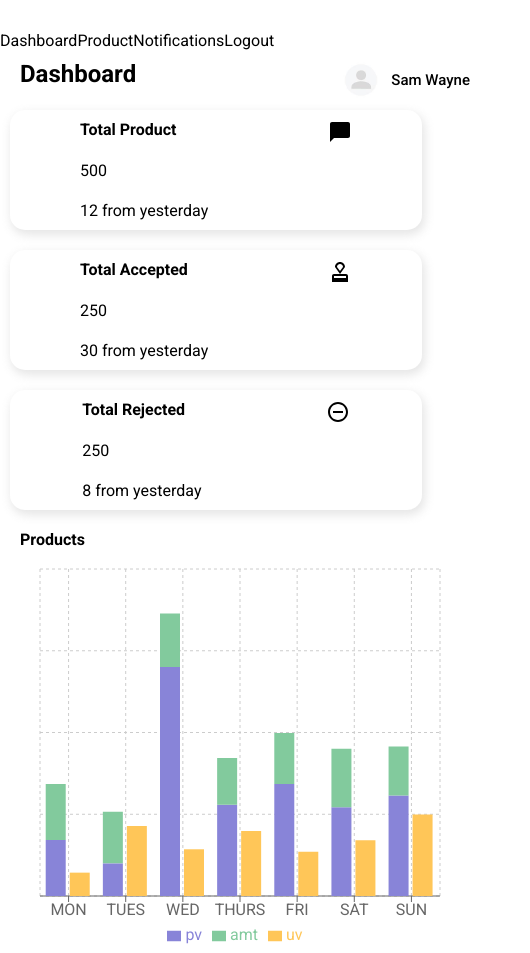
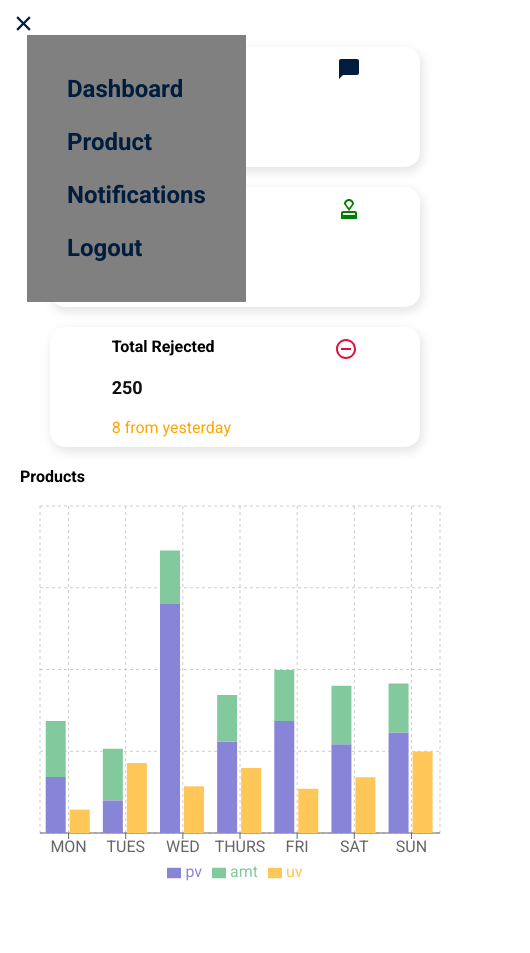
Before and after one commit to bartcash/Admin, a React (Create React App) app: page / in a window 390 px wide. Both pictures are taken after a click on the icon 13 px from the left and 13 px from the top of the page. Shown: the whole page, 530 px wide, since content can reach past the window. After the commit the page ends 890 px from the top, so only its background shows below. Built offline with nearby package versions, Linux system fonts and the light colour scheme.

Commit message:
topbar media enforced

```diff
--- a/src/components/topbar/Topbar.jsx
+++ b/src/components/topbar/Topbar.jsx
@@ -22,19 +22,21 @@ const Topbar = () => {
       <section className='topbar__menu'>
         {
           toggle ?
-          <RiCloseLine color='#fff' size={27} onClick={()=>setToggle(false)}/> :
-           <RiMenu3Line color='#fff' size={27} onClick={()=>setToggle(true)}/>
+          <RiCloseLine color='#001D3D' size={27} onClick={()=>setToggle(false)}/> :
+           <RiMenu3Line color='#001D3D' size={27} onClick={()=>setToggle(true)}/>
         }
 
         {
           toggle && (
-            <section className='topbar__menu-section'>
+            <section className='topbar__menu-section scale-up-center'>
               <section className='topbar__menu-section-cont'>
                 <Menu/>
+
               </section>
             </section>
           )
         }
+
       </section>
 
       <div className='topbar__cont'>
--- a/src/components/topbar/topbar.css
+++ b/src/components/topbar/topbar.css
@@ -27,8 +27,33 @@
 
 .topbar__menu{
     display: none;
+    padding: 10px;
 }
 
+.topbar__menu-section{
+    display: flex;
+    position: relative;
+    justify-content: flex-start;
+}
+
+.topbar__menu-section-cont{
+    padding: 40px;
+    display: flex;
+    flex-direction: column;
+    justify-content: space-between;
+    gap: 25px;
+    background-color: gray;
+    color: #001D3D;
+    font-weight: bold;
+    font-size: 24px;
+    position: absolute;
+    top: 25px;
+    left: -10px;
+}
+
+.scale-up-center{
+    animation:  scale-up-center .4s cubic-bezier(0.39, 0.575, 0.565, 1) both;
+}
 
 @media screen and (max-width: 650px){
     .topbar{
@@ -36,6 +61,10 @@
     }
 
     .topbar__menu{
-        display: block;
+        display: flex;
+    }
+
+    .topbar__cont{
+        display: none;
     }
 }
--- a/src/components/widget/Widget.jsx
+++ b/src/components/widget/Widget.jsx
@@ -11,7 +11,7 @@ const Widget = ({type}) => {
       details = {
         totalProduct: 'Product',
         num: 500,
-        icon: <ChatBubble/>,
+        icon: <ChatBubble style={{color: '#001D3D'}}/>,
         remain: 12
       };
       break;
@@ -19,7 +19,7 @@ const Widget = ({type}) => {
       details = {
         totalProduct: 'Accepted',
         num: 250,
-        icon: <ApprovalOutlined/>,
+        icon: <ApprovalOutlined style={{color: 'green'}}/>,
         remain: 30
       };
       break;
@@ -27,7 +27,7 @@ const Widget = ({type}) => {
       details = {
         totalProduct: 'Rejected',
         num: 250,
-        icon: <RemoveCircleOutline/>,
+        icon: <RemoveCircleOutline style={{color: 'crimson'}}/>,
         remain: 8
       };
       break;
--- a/src/components/widget/widget.css
+++ b/src/components/widget/widget.css
@@ -14,9 +14,20 @@
     justify-content: space-between;
 }
 
+
+.left > span{
+    color: orange;
+}
+
+.left > p{
+    color: #111;
+    font-weight: bold;
+    font-size: 18px;
+}
+
 @media screen and (max-width: 650px){
     .widget{
-        width: 80%;
+        width: 350px;
         margin-left: 10px;
     }
 }
--- a/src/pages/home/home.css
+++ b/src/pages/home/home.css
@@ -29,6 +29,7 @@
         flex-direction: column;
         justify-content: center;
         gap: 20px;
+        margin-left: 2.5rem;
     }
 
     .home__chart{
```
Also changed, not shown: src/components/product/Product.jsx (added, +11 -0 lines), src/components/product/product.css (added).
